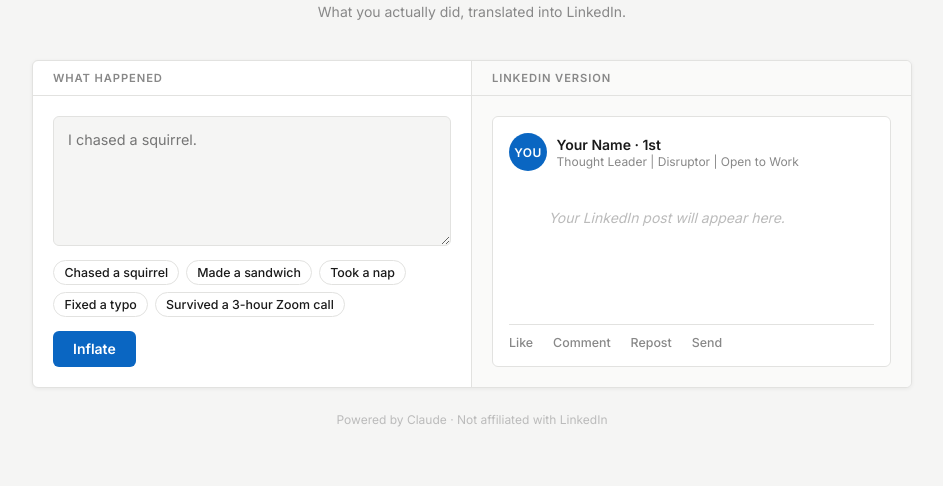
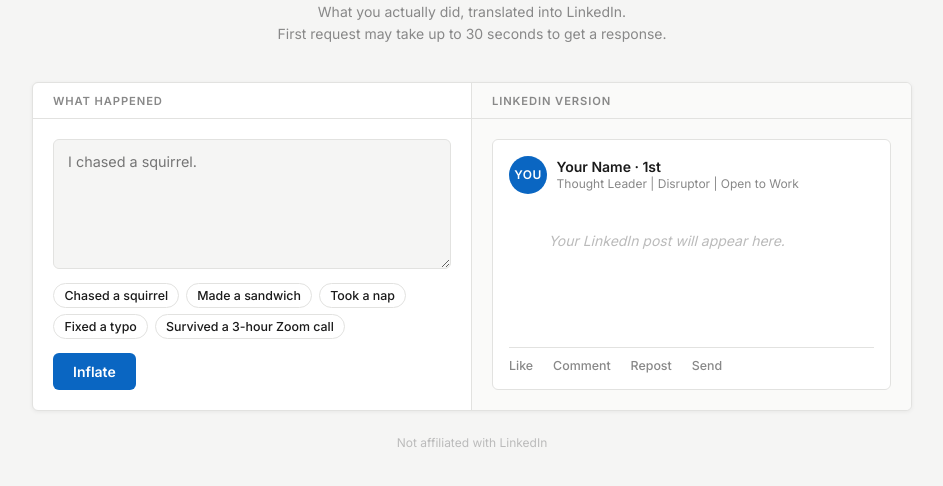
Before and after one commit to elainechan/linkedinflate-frontend, a plain HTML site: page linkedinflate.html in a window 1280 px wide. Shown: the part 82-568 px from the top of the page, without its empty margins (168-1111 px from the left). Drawn offline with Linux system fonts and the light colour scheme.

Commit message:
add warning about cold start near the heading

```diff
--- a/linkedinflate.html
+++ b/linkedinflate.html
@@ -290,6 +290,7 @@
 <header>
   <h1>LinkedInflate</h1>
   <p>What you actually did, translated into LinkedIn.</p>
+  <p>First request may take up to 30 seconds to get a response.</p>
 </header>
 
 <div class="card">
@@ -348,7 +349,7 @@
 
 </div>
 
-<footer>Powered by Claude &middot; Not affiliated with LinkedIn</footer>
+<footer>Not affiliated with LinkedIn</footer>
 
 <script>
   const BACKEND_URL = "https://linkedinflate.onrender.com/inflate";
```
